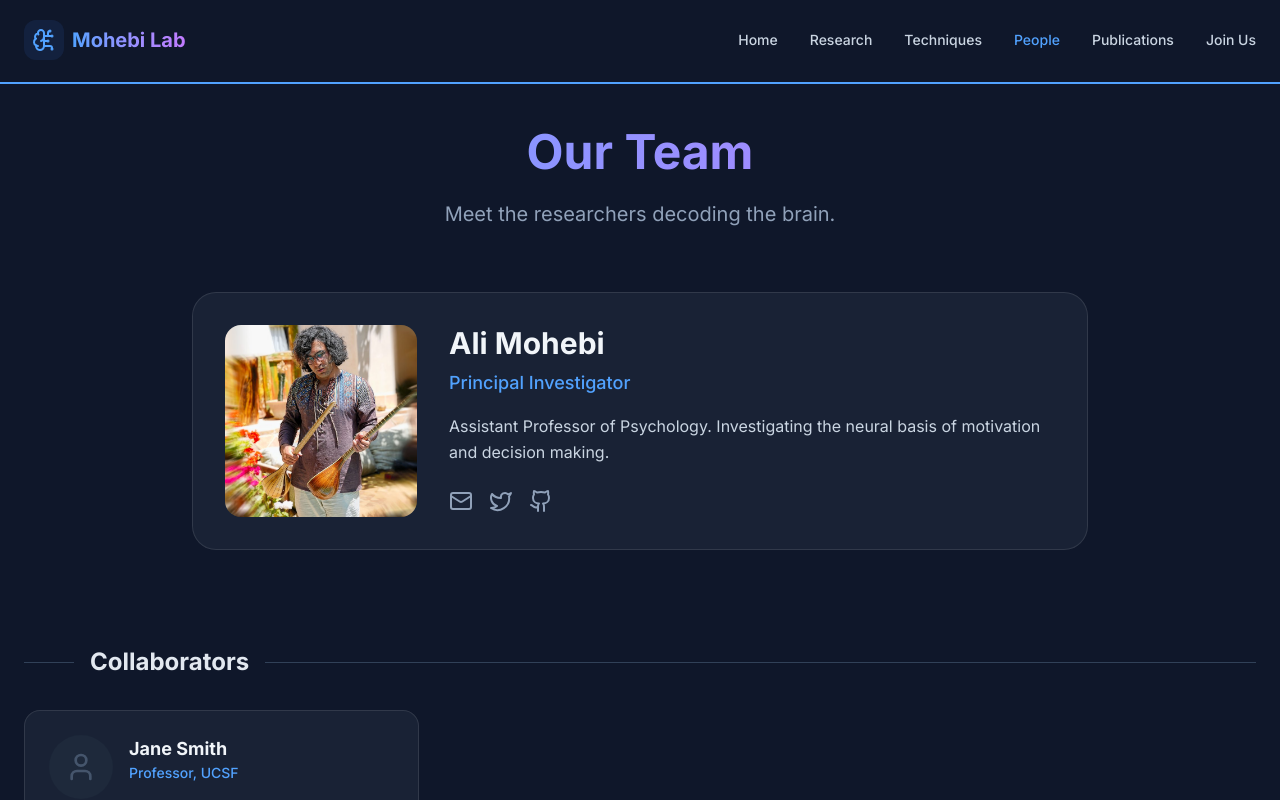
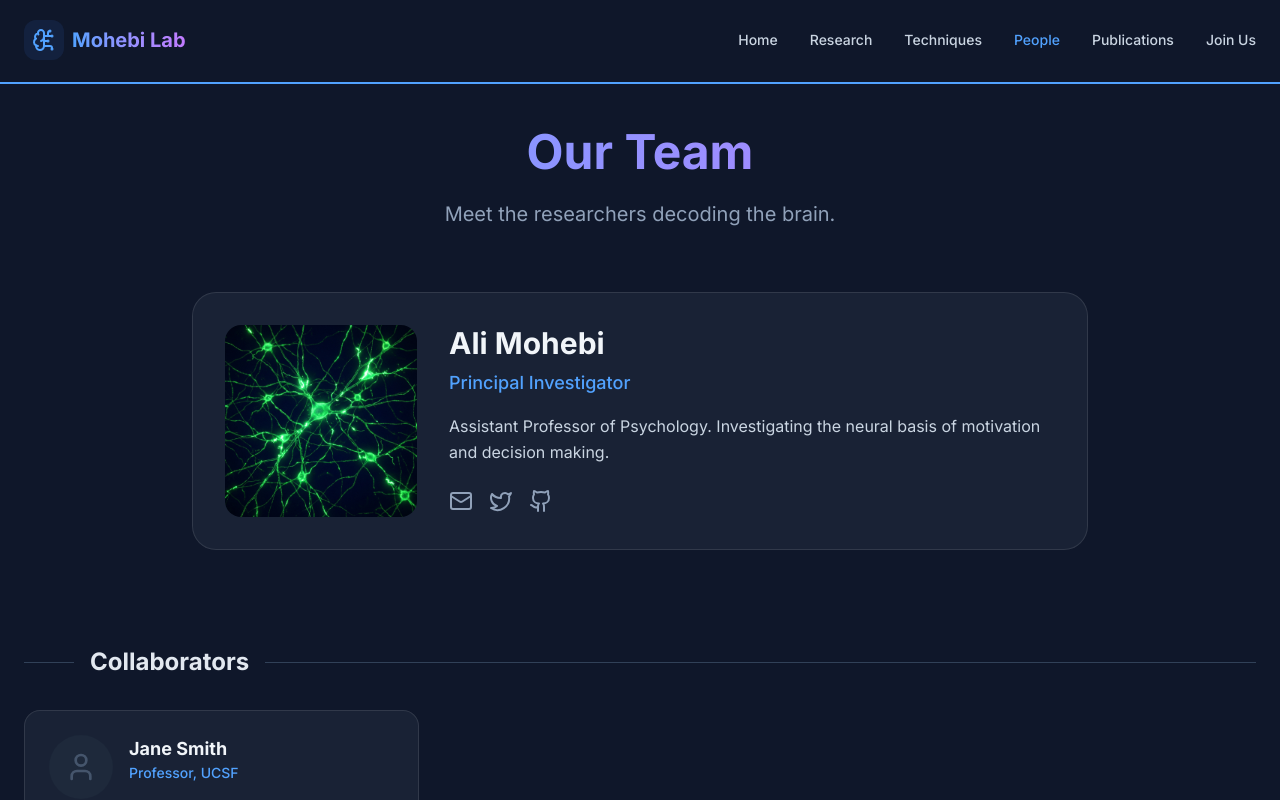
Before and after one commit to mohebi-n-associates/mohebi-n-associates.github.io, a Next.js app: page /website/people in a window 1280 px wide. Shown: the top 800 px of the page. Built offline with nearby package versions, Linux system fonts and the light colour scheme.

Commit message:
chore: Temporarily update Ali Mohebi's image path for debugging.

```diff
--- a/src/data/people.ts
+++ b/src/data/people.ts
@@ -21,7 +21,7 @@ export const people: Person[] = [
         role: 'Principal Investigator',
         group: 'principal_investigator',
         bio: 'Assistant Professor of Psychology. Investigating the neural basis of motivation and decision making.',
-        image: '/images/people/ali-mohebi.jpg',
+        image: '/images/calcium-background.png', // Temporary debug swap
         email: 'amohebi@wisc.edu',
         twitter: 'https://twitter.com/mohebial',
         github: 'https://github.com/mohebial'
```
